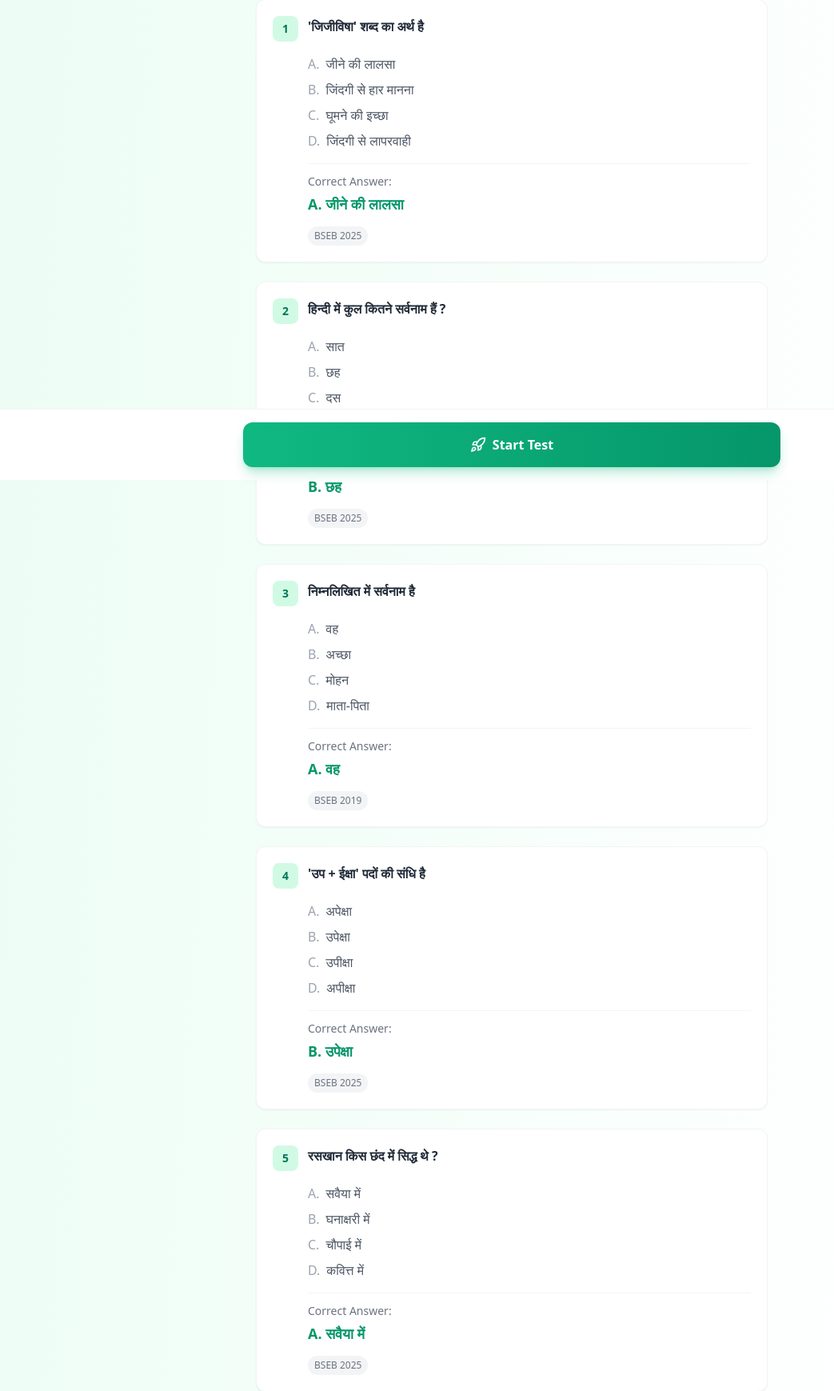
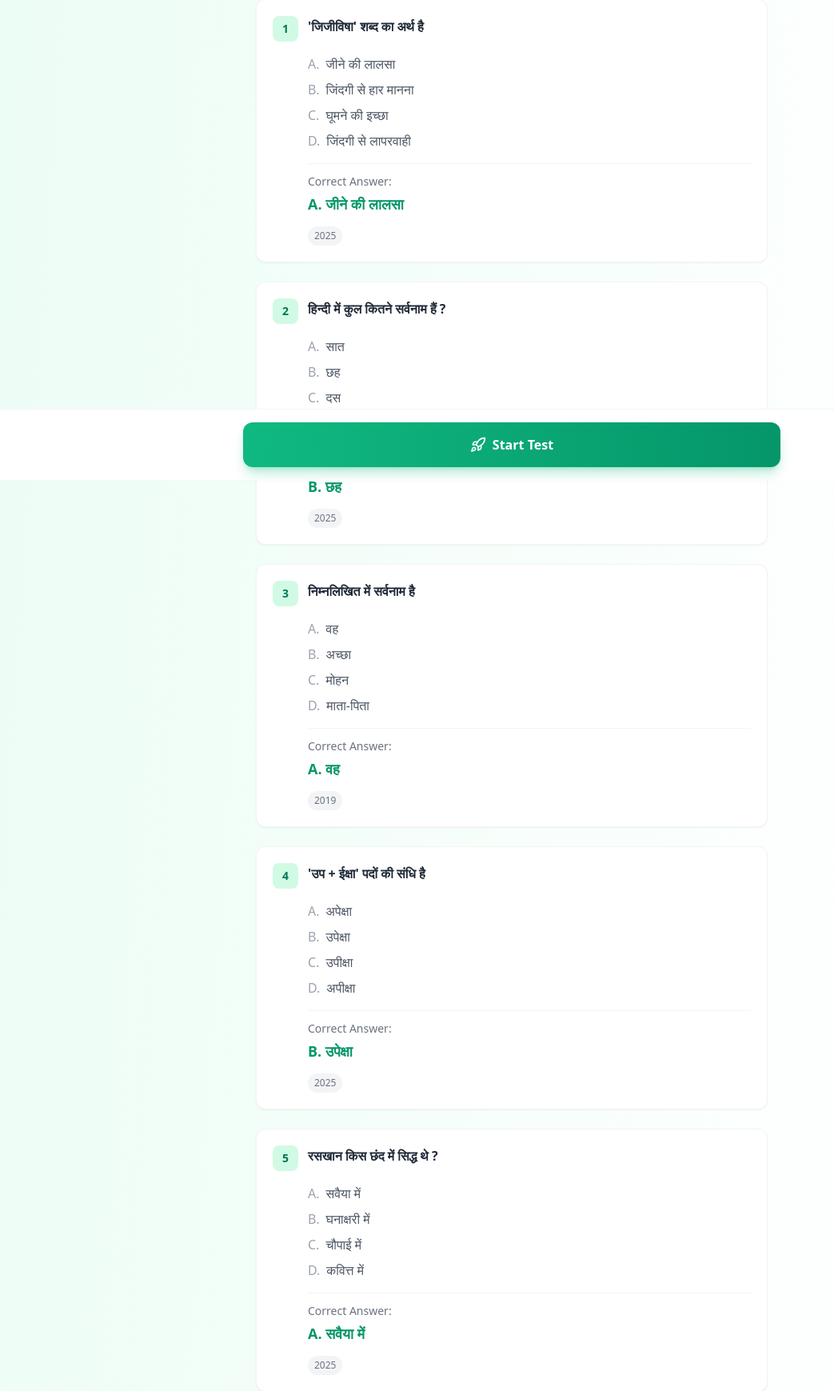
Before and after one commit to remixansh/milind, a Flask app: page /daily/hindi/0125 in a window 1280 px wide. Shown: the part 200-1939 px from the top of the page at 80% size, without its empty margins (0-1043 px from the left). Run offline with Flask 3, Linux system fonts and the light colour scheme; some libraries are stand-ins or nearby versions.

Commit message:
year fix

```diff
--- a/templates/daily_questions.html
+++ b/templates/daily_questions.html
@@ -74,7 +74,7 @@
                 {% if q.year %}
                 <div class="ml-11 mt-3">
                     <span class="inline-block px-2 py-1 bg-gray-100 text-gray-500 text-xs rounded-full">
-                        BSEB {{ q.year }}
+                        {{ q.year }}
                     </span>
                 </div>
                 {% endif %}
--- a/templates/quiz.html
+++ b/templates/quiz.html
@@ -133,7 +133,7 @@
             ${q.year ? `
             <div class="mt-4 pt-3 border-t border-gray-100">
                 <span class="inline-block px-2 py-1 bg-gray-100 text-gray-500 text-xs rounded-full">
-                    BSEB ${q.year}
+                    ${q.year}
                 </span>
             </div>
             ` : ''}
```
